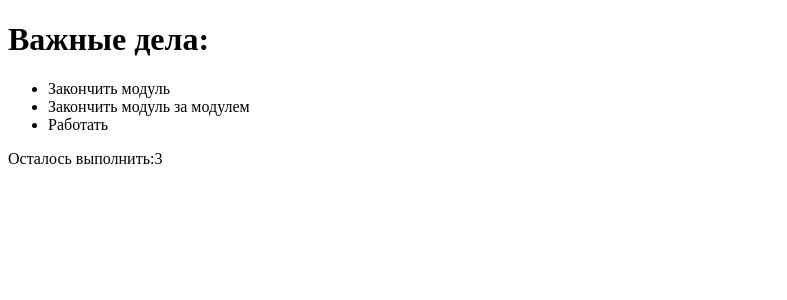
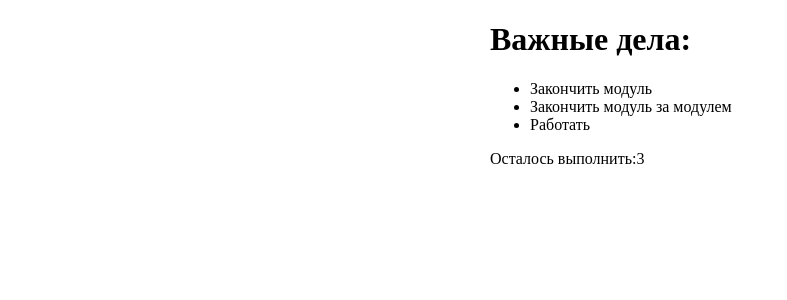
Before and after one commit to WebHeroSchool/RepositoryName, a React (Create React App) app: page / in a window 1280 px wide. Shown: the top 300 px of the page, without its empty margins (0-787 px from the left). Built offline with nearby package versions, Linux system fonts and the light colour scheme.

Commit message:
firstStyle 22

```diff
--- /dev/null
+++ b/src/components/App/App.css
@@ -0,0 +1,4 @@
+.wrap {
+  width: 300px;
+  margin: auto;
+}
--- a/src/components/App/App.js
+++ b/src/components/App/App.js
@@ -2,6 +2,7 @@ import React from 'react';
 // import InputItem from '../InputItem/InoutItem'
 import ItemList from '../ItemList/ItemList'
 import Footer from '../Footer/Footer'
+import './App.css'
 
 const App = () => {
   const items = [
@@ -17,7 +18,7 @@ const App = () => {
   ];
 
   return (
-  <div>
+  <div className="wrap">
     <h1>Важные дела:</h1>
     {/* <InputItem /> */}
     <ItemList items={items}/>
```
